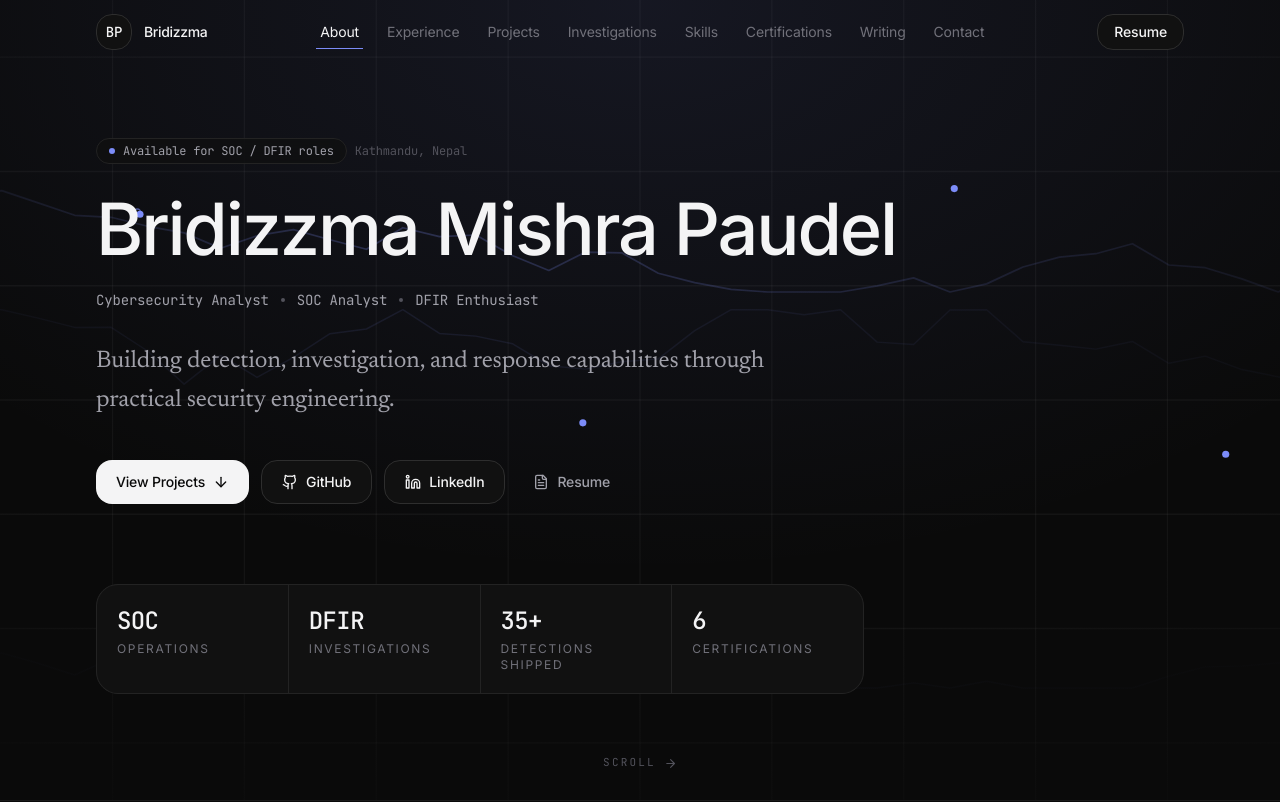
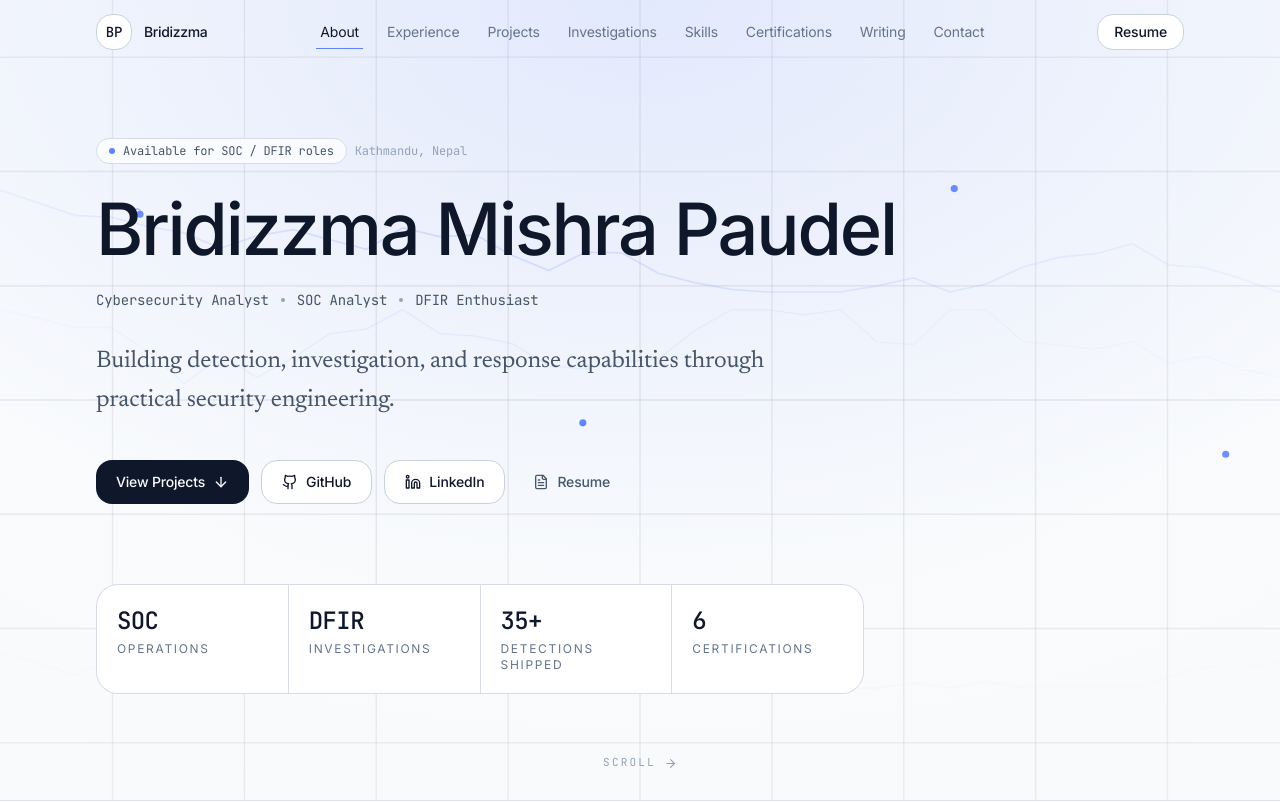
Before and after one commit to bridizzma/portfolio, a React (Vite) app: page / in a window 1280 px wide. Shown: the top 802 px of the page. Built offline with nearby package versions, Linux system fonts and the light colour scheme.

Commit message:
Switch site to soft light mode palette

```diff
--- a/src/components/visuals/TelemetryBackground.tsx
+++ b/src/components/visuals/TelemetryBackground.tsx
@@ -65,17 +65,18 @@ export function TelemetryBackground() {
         <defs>
           <linearGradient id="trace-fade" x1="0" y1="0" x2="1" y2="0">
             <stop offset="0%" stopColor="var(--color-accent)" stopOpacity="0" />
-            <stop offset="35%" stopColor="var(--color-accent)" stopOpacity="1" />
-            <stop offset="100%" stopColor="var(--color-accent)" stopOpacity="0.15" />
+            <stop offset="35%" stopColor="var(--color-accent)" stopOpacity="0.9" />
+            <stop offset="100%" stopColor="var(--color-accent)" stopOpacity="0.12" />
           </linearGradient>
-          <radialGradient id="vignette" cx="50%" cy="38%" r="75%">
-            <stop offset="55%" stopColor="#0a0a0a" stopOpacity="0" />
-            <stop offset="100%" stopColor="#0a0a0a" stopOpacity="1" />
+          <radialGradient id="vignette" cx="50%" cy="42%" r="78%">
+            <stop offset="0%" stopColor="#ffffff" stopOpacity="0" />
+            <stop offset="70%" stopColor="#f8fafc" stopOpacity="0.16" />
+            <stop offset="100%" stopColor="#f8fafc" stopOpacity="0.28" />
           </radialGradient>
         </defs>
 
         {/* timeline gridlines */}
-        <g stroke="#ffffff" strokeOpacity="0.04">
+        <g stroke="#0f172a" strokeOpacity="0.08">
           {Array.from({ length: 7 }).map((_, i) => (
             <line
               key={`h-${i}`}
--- a/src/index.css
+++ b/src/index.css
@@ -1,26 +1,25 @@
 @import "tailwindcss";
 
 /* ----------------------------------------------------------------------------
-   Design tokens — dark only. Typography-led, restrained single-accent system.
+   Design tokens — soft light mode. Typography-led, restrained single-accent system.
 ---------------------------------------------------------------------------- */
 @theme {
-  --color-bg: #0a0a0a;
-  --color-surface: #111111;
-  --color-surface-2: #161616;
-  --color-elevated: #1a1a1a;
+  --color-bg: #f8fafc;
+  --color-surface: #ffffff;
+  --color-surface-2: #f4f6fb;
+  --color-elevated: #e8edf4;
 
-  --color-border: #232323;
-  --color-border-strong: #2e2e2e;
+  --color-border: #d7dce6;
+  --color-border-strong: #c7d2dd;
 
-  --color-ink: #f4f4f5;
-  --color-ink-muted: #a1a1aa;
-  --color-ink-subtle: #71717a;
-  --color-ink-faint: #52525b;
+  --color-ink: #0f172a;
+  --color-ink-muted: #475569;
+  --color-ink-subtle: #64748b;
+  --color-ink-faint: #94a3b8;
 
-  /* single muted indigo/blue accent — no rainbow */
-  --color-accent: #7c8cf8;
-  --color-accent-soft: #5b6ad6;
-  --color-accent-faint: rgba(124, 140, 248, 0.12);
+  --color-accent: #5f81ff;
+  --color-accent-soft: #c9d8ff;
+  --color-accent-faint: rgba(95, 129, 255, 0.14);
 
   --font-sans: "Inter", ui-sans-serif, system-ui, sans-serif;
   --font-serif: "Newsreader", ui-serif, Georgia, serif;
@@ -31,8 +30,8 @@
   --radius-lg: 16px;
   --radius-xl: 22px;
 
-  --shadow-soft: 0 1px 0 0 rgba(255, 255, 255, 0.03) inset,
-    0 24px 60px -28px rgba(0, 0, 0, 0.7);
+  --shadow-soft: 0 1px 0 0 rgba(255, 255, 255, 0.35) inset,
+    0 24px 60px -28px rgba(15, 23, 42, 0.08);
 }
 
 @layer base {
@@ -57,32 +56,27 @@
     overflow-x: hidden;
   }
 
+  ::-webkit-scrollbar-track {
+    background: var(--color-bg);
+  }
+  ::-webkit-scrollbar-thumb {
+    background: #c7d3e1;
+    border: 2px solid var(--color-bg);
+    border-radius: 999px;
+  }
+  ::-webkit-scrollbar-thumb:hover {
+    background: #a4b7d1;
+  }
+
   ::selection {
-    background: rgba(124, 140, 248, 0.28);
-    color: #fff;
+    background: rgba(95, 129, 255, 0.18);
+    color: #ffffff;
   }
 
   :focus-visible {
     outline: 2px solid var(--color-accent);
     outline-offset: 3px;
     border-radius: 4px;
-  }
-
-  /* refined scrollbar */
-  ::-webkit-scrollbar {
-    width: 10px;
-    height: 10px;
-  }
-  ::-webkit-scrollbar-track {
-    background: var(--color-bg);
-  }
-  ::-webkit-scrollbar-thumb {
-    background: #262626;
-    border: 2px solid var(--color-bg);
-    border-radius: 999px;
-  }
-  ::-webkit-scrollbar-thumb:hover {
-    background: #333;
   }
 }
 
@@ -110,7 +104,7 @@
   .grid-dots {
     background-image: radial-gradient(
       circle at center,
-      rgba(255, 255, 255, 0.06) 1px,
+      rgba(15, 23, 42, 0.06) 1px,
       transparent 1px
     );
     background-size: 26px 26px;
@@ -119,7 +113,7 @@
   .accent-glow {
     background: radial-gradient(
       120% 120% at 50% 0%,
-      rgba(124, 140, 248, 0.1) 0%,
+      rgba(95, 129, 255, 0.14) 0%,
       transparent 60%
     );
   }
```
